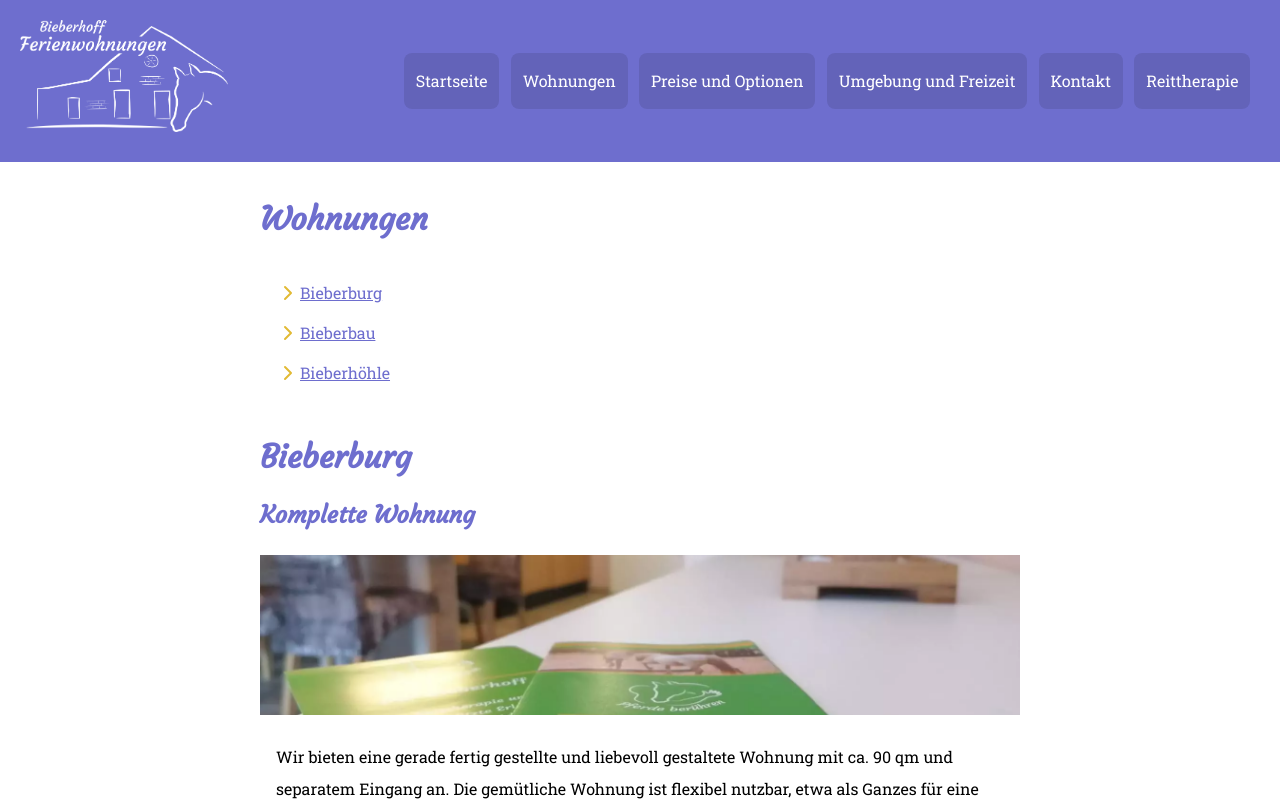
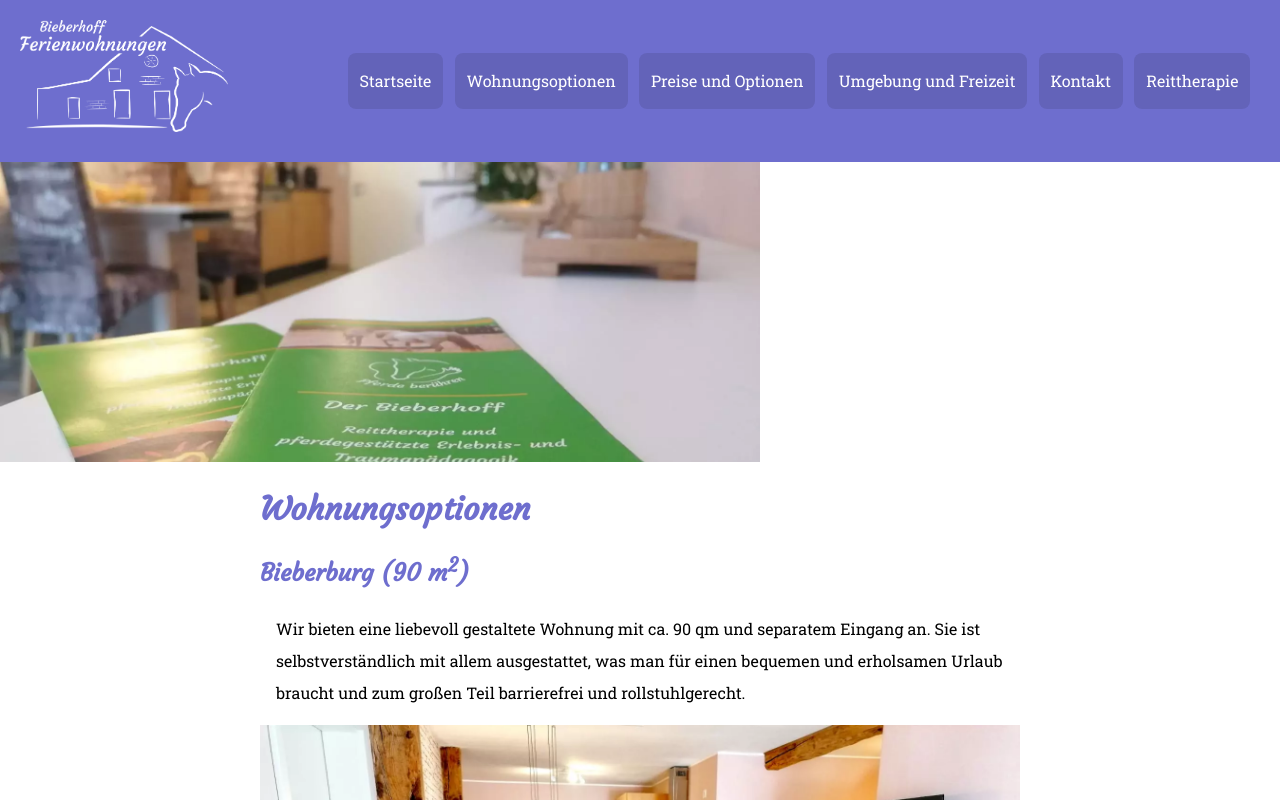
Before and after one commit to kevinschweikert/bieberhoff-ferienwohnung, a SvelteKit app: page /wohnungen in a window 1280 px wide. Built offline with nearby package versions, Linux system fonts and the light colour scheme.

Commit message:
update content

```diff
--- a/src/lib/Nav.svelte
+++ b/src/lib/Nav.svelte
@@ -1,6 +1,6 @@
 <nav>
 	<a class="menuitem" data-sveltekit-preload-data="hover" href="/">Startseite</a>
-	<a class="menuitem" data-sveltekit-preload-data="hover" href="/wohnungen">Wohnungen</a>
+	<a class="menuitem" data-sveltekit-preload-data="hover" href="/wohnungen">Wohnungsoptionen</a>
 	<a class="menuitem" data-sveltekit-preload-data="hover" href="/preise-optionen"
 		>Preise und Optionen</a
 	>
--- a/src/routes/+page.svelte
+++ b/src/routes/+page.svelte
@@ -21,9 +21,9 @@
 </p>
 <img src="/Marla.webp" class="narrow" alt="schlafender Hund" />
 <p>
-	Das sind neben unserer Labradoodle-Hündin Marla unsere 3 Kaninchen, 6 Hühner, 2 Katzen, 2 Schafe
-	und natürlich unsere 5 Pferde: Wilou, Fine, Lotta, Frodo und Amy. Nach Absprache können außerdem
-	unterschiedliche Angebote mit den Pferden gebucht werden.
+	Das sind neben unserer Labradoodle-Hündin Marla unsere 3 Kaninchen, 6 Hühner, 2 Kater (Emil und
+	Wotan), 2 Schafe (Billy und Bob) und natürlich unsere 5 Pferde: Wilou, Fine, Lotta, Frodo und Amy.
+	Nach Absprache können außerdem unterschiedliche Angebote mit den Pferden gebucht werden.
 </p>
 <p>
 	Wir, die Familie Bieber, freuen uns über alle Gäste und heißen besonders Familien herzlich
--- a/src/routes/wohnungen/+page.svelte
+++ b/src/routes/wohnungen/+page.svelte
@@ -1,6 +1,20 @@
 <script context="module">
 	import ImageGrid from '$lib/ImageGrid.svelte';
 
+	let ganze_wohnung = [
+		'Gr_W_EssbereichKueche.webp',
+		'Gr_W_Esstisch.webp',
+		'Gr_W_Schlafzimmer.webp',
+		'Gr_W_Kuschelecke.webp',
+		'Gr_W_Bad.webp',
+		'Gr_W_Dusche.webp',
+		'Kl_W_Wohnzimmer2.webp',
+		'Kl_W_Schlafzimmer.webp',
+		'Kl_W_Wohnzimmer1.webp',
+		'Kl_W_Essen.webp',
+		'Kl_W_Bad.webp',
+		'Kl_W_Dusche.webp'
+	];
 	let grosse_wohnung = [
 		'Gr_W_EssbereichKueche.webp',
 		'Gr_W_Esstisch.webp',
@@ -24,75 +38,92 @@
 	<title>Wohnungen</title>
 </svelte:head>
 
-<h1>Wohnungen</h1>
-
-<ul class="linklist">
-	<li class="link">
-		<svg
-			xmlns="http://www.w3.org/2000/svg"
-			width="24"
-			height="24"
-			viewBox="0 0 24 24"
-			fill="none"
-			stroke="currentColor"
-			stroke-width="2"
-			stroke-linecap="round"
-			stroke-linejoin="round"
-			class="feather feather-chevron-right"><polyline points="9 18 15 12 9 6" /></svg
-		>
-		<a class="buttons" href="#bieberburg"> Bieberburg </a>
-	</li>
-	<li class="link">
-		<svg
-			xmlns="http://www.w3.org/2000/svg"
-			width="24"
-			height="24"
-			viewBox="0 0 24 24"
-			fill="none"
-			stroke="currentColor"
-			stroke-width="2"
-			stroke-linecap="round"
-			stroke-linejoin="round"
-			class="feather feather-chevron-right"><polyline points="9 18 15 12 9 6" /></svg
-		>
-		<a class="buttons" href="#bieberbau"> Bieberbau </a>
-	</li>
-	<li class="link">
-		<svg
-			xmlns="http://www.w3.org/2000/svg"
-			width="24"
-			height="24"
-			viewBox="0 0 24 24"
-			fill="none"
-			stroke="currentColor"
-			stroke-width="2"
-			stroke-linecap="round"
-			stroke-linejoin="round"
-			class="feather feather-chevron-right"><polyline points="9 18 15 12 9 6" /></svg
-		>
-		<a class="buttons" href="#bieberhöhle"> Bieberhöhle </a>
-	</li>
-</ul>
+<img class="hero full-width" src="/Begrüßung.webp" alt="Übersicht komplette Wohnung" />
+<h1>Wohnungsoptionen</h1>
 
 <section id="bieberburg">
-	<h2>Bieberburg</h2>
-	<h3>Komplette Wohnung</h3>
-	<a href="/Begrüßung.webp"
-		><img id="leader" src="/Begrüßung.webp" alt="Übersicht komplette Wohnung" /></a
-	>
+	<h3>Bieberburg (90 m<sup>2</sup>)</h3>
 	<p>
-		Wir bieten eine gerade fertig gestellte und liebevoll gestaltete Wohnung mit ca. 90 qm und
-		separatem Eingang an. Die gemütliche Wohnung ist flexibel nutzbar, etwa als Ganzes für eine
-		Familie mit mehreren Kindern oder auch geteilt mit einem großen Bereich für die Kleinfamilie und
-		einem weiteren Bereich für z.B. die Großeltern oder erwachsene Kinder. Die Wohnung ist
+		Wir bieten eine liebevoll gestaltete Wohnung mit ca. 90 qm und separatem Eingang an. Sie ist
 		selbstverständlich mit allem ausgestattet, was man für einen bequemen und erholsamen Urlaub
 		braucht und zum großen Teil barrierefrei und rollstuhlgerecht.
 	</p>
+
+	<a href="/Gr_W_gesamt2.webp"
+		><img src="/Gr_W_gesamt2.webp" alt="Übersicht komplette Wohnung" />
+	</a>
+	<ImageGrid images={ganze_wohnung} />
+	<h3>Ausstattung</h3>
+	<ul>
+		<li>W-Lan</li>
+		<li>Möbliert</li>
+		<li>Voll ausgestattete Küche</li>
+		<li>2 Bäder</li>
+		<li>2 TV-Geräte</li>
+		<li>Nichtraucher</li>
+		<li>Fußbodenheizung</li>
+		<li>Parkplatz</li>
+	</ul>
+
+	<h3>Beschreibung</h3>
+	<ul>
+		<li>Ca. 90 qm-Erdgeschosswohnung für 4 bis 6 Personen (zusätzliches Kinderbett ist möglich)</li>
+		<li>2 separate Eingänge</li>
+		<li>Separates Schlafzimmer mit 2 Betten (einzeln oder zusammen geschoben)</li>
+		<li>Schlafempore mit Doppelbett (160 cm x 200 cm)</li>
+		<li>
+			Großer Wohn-Essbereich mit integrierter voll ausgestatteter Küche und Sat-TV (mit Schlafsofa
+			(140 cm x 200 cm) in separater Ecke
+		</li>
+		<li>
+			Weiterer offener Wohnzimmer-Bereich mit zusätzlichem Schlafsofa (140cm x 200cm) und einem
+			weiteren TV
+		</li>
+		<li>Großes barrierefreies Duschbad mit Handtuchheizkörper, Fön</li>
+		<li>Kleines Duschbad mit Handtuchheizkörper</li>
+		<li>Fußbodenheizung</li>
+		<li>Wohnung barrierefrei (rollstuhlgerecht) mit 2 separaten Eingängen</li>
+		<li>Zusätzliches Kinderbett möglich</li>
+		<li>Spiele-Kiste für Kinder</li>
+		<li>1. Hilfe-Set</li>
+		<li>Haustier (Hund) nach Absprache u.U. möglich</li>
+		<li>Waschmaschinen- und Trocknernutzung möglich</li>
+	</ul>
+
+	<h3>Küche</h3>
+	<ul>
+		<li>Herd mit Backofen</li>
+		<li>Kühlschrank (mit Eisfach)</li>
+		<li>Spülmaschine</li>
+		<li>Mikrowelle</li>
+		<li>Kaffeemaschine, Wasserkocher</li>
+		<li>Toaster</li>
+		<li>Radio</li>
+		<li>Staubsauger</li>
+		<li>Hochstuhl möglich</li>
+	</ul>
+
+	<p>
+		Die Wohnung ist flexibel nutzbar, weil sie sich bei Bedarf auch in zwei (<a href="#bieberbau"
+			>Bieberbau</a
+		>
+		und <a href="#bieberhöhle">Bieberhöhle</a>), in sich abgeschlossene Bereiche mit jeweils
+		separatem Eingang und eigenem Bad aufteilen lässt. Daher eignet sie sich gut für Familien mit
+		mehreren Kindern, aber auch z.B. für befreundete Paare oder Kleinfamilien, für mitreisende
+		Großeltern oder erwachsene Kinder.
+	</p>
+	<p>
+		So kann man gemeinsam Urlaub machen und ist doch unabhängig. Man kann sich mal zurückziehen und
+		hat seine Privatsphäre.
+	</p>
+	<p>
+		Die Wohnungen liegen Wand an Wand, insofern gibt es natürlich keinen kompletten Schallschutz.
+	</p>
+	<p>Aufgeteilt sind die beiden Wohnhälften folgendermaßen ausgestattet:</p>
 </section>
 
 <section id="bieberbau">
-	<h2>Große Wohnung</h2>
-	<h3>Bieberbau</h3>
+	<h3>Bieberbau (55 m<sup>2</sup>)</h3>
 	<a href="/Gr_W_gesamt2.webp"
 		><img src="/Gr_W_gesamt2.webp" alt="Übersicht komplette Wohnung" />
 	</a>
@@ -120,6 +151,7 @@
 		<li>Fußbodenheizung</li>
 		<li>Wohnung barrierefrei (rollstuhlgerecht) mit separatem Eingang</li>
 		<li>Zusätzliches Kinderbett möglich</li>
+		<li>Spiele-Kiste für Kinder</li>
 		<li>1. Hilfe-Set</li>
 		<li>Haustier nach Absprache u.U. möglich</li>
 		<li>Waschmaschinen- und Trocknernutzung möglich</li>
@@ -141,8 +173,7 @@
 </section>
 
 <section id="bieberhöhle">
-	<h2>Kleine Wohnung</h2>
-	<h3>Bieberhöhle</h3>
+	<h3>Bieberhöhle (35 m<sup>2</sup>)</h3>
 	<a href="/Kl_W_Schlafzimmer2.webp">
 		<img class="test" src="/Kl_W_Schlafzimmer2.webp" alt="Übersicht komplette Wohnung" />
 	</a>
@@ -188,21 +219,6 @@
 </section>
 
 <style>
-	svg {
-		color: var(--akzent);
-	}
-
-	.link {
-		display: flex;
-		flex-direction: row;
-		align-items: center;
-	}
-
-	.buttons {
-		font-size: 1rem;
-	}
-
-	h2,
 	h3,
 	a {
 		color: var(--bieber);
@@ -210,13 +226,6 @@
 
 	a {
 		text-decoration: underline;
-	}
-
-	h2 {
-		font-family: 'Courgette';
-		font-weight: 700;
-		font-size: 2rem;
-		margin-top: 2rem;
 	}
 
 	h3 {
@@ -229,17 +238,6 @@
 		width: 100%;
 	}
 
-	.linklist {
-		line-height: 2.5rem;
-		list-style: none;
-	}
-
-	#leader {
-		object-fit: cover;
-		width: 100%;
-		height: 10rem;
-	}
-
 	img {
 		width: 100%;
 	}
--- a/static/style.css
+++ b/static/style.css
@@ -269,7 +269,6 @@ ul {
 
 .hero {
 	width: 100vw;
-
 	height: 200px;
 	margin-top: -1.25rem;
 }
```
Also changed, not shown: src/lib/Chevron.svelte (added, +18 -0 lines), src/routes/kontakt/+page.server.js (+25 -17 lines), src/routes/preise-optionen/+page.svelte (+14 -27 lines).
